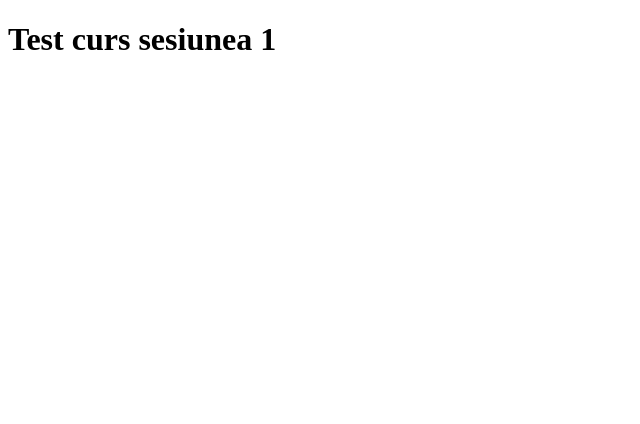
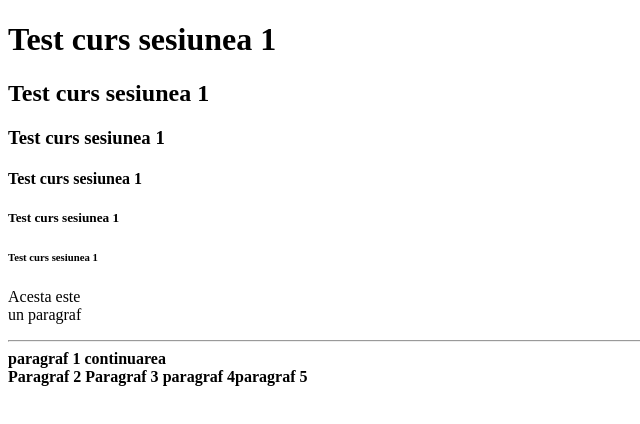
Before and after one commit to ciprianpavaleanu/cursIT, a plain HTML site: page Sesiunea1/index.html in a window 1280 px wide. Shown: the whole page, without its empty margins (0-640 px from the left). Drawn offline with Linux system fonts and the light colour scheme.

Commit message:
completat index.html cu diferite elemente

```diff
--- a/Sesiunea1/index.html
+++ b/Sesiunea1/index.html
@@ -2,5 +2,24 @@
 <html>
   <body>
     <h1>Test curs sesiunea 1</h1>
+    <h2>Test curs sesiunea 1</h2>
+    <h3>Test curs sesiunea 1</h3>
+    <h4>Test curs sesiunea 1</h4>
+    <h5>Test curs sesiunea 1</h5>
+    <h6>Test curs sesiunea 1</h6>
+    <p>
+      Acesta este <br />
+      un paragraf
+    </p>
+    <hr />
+    <div>
+      <b>paragraf 1</b>
+      <b>continuarea</b>
+    </div>
+    <b>Paragraf 2</b>
+    <span>
+      <b>Paragraf 3</b>
+    </span>
+    <b>paragraf 4</b><b>paragraf 5</b>
   </body>
 </html>
```
